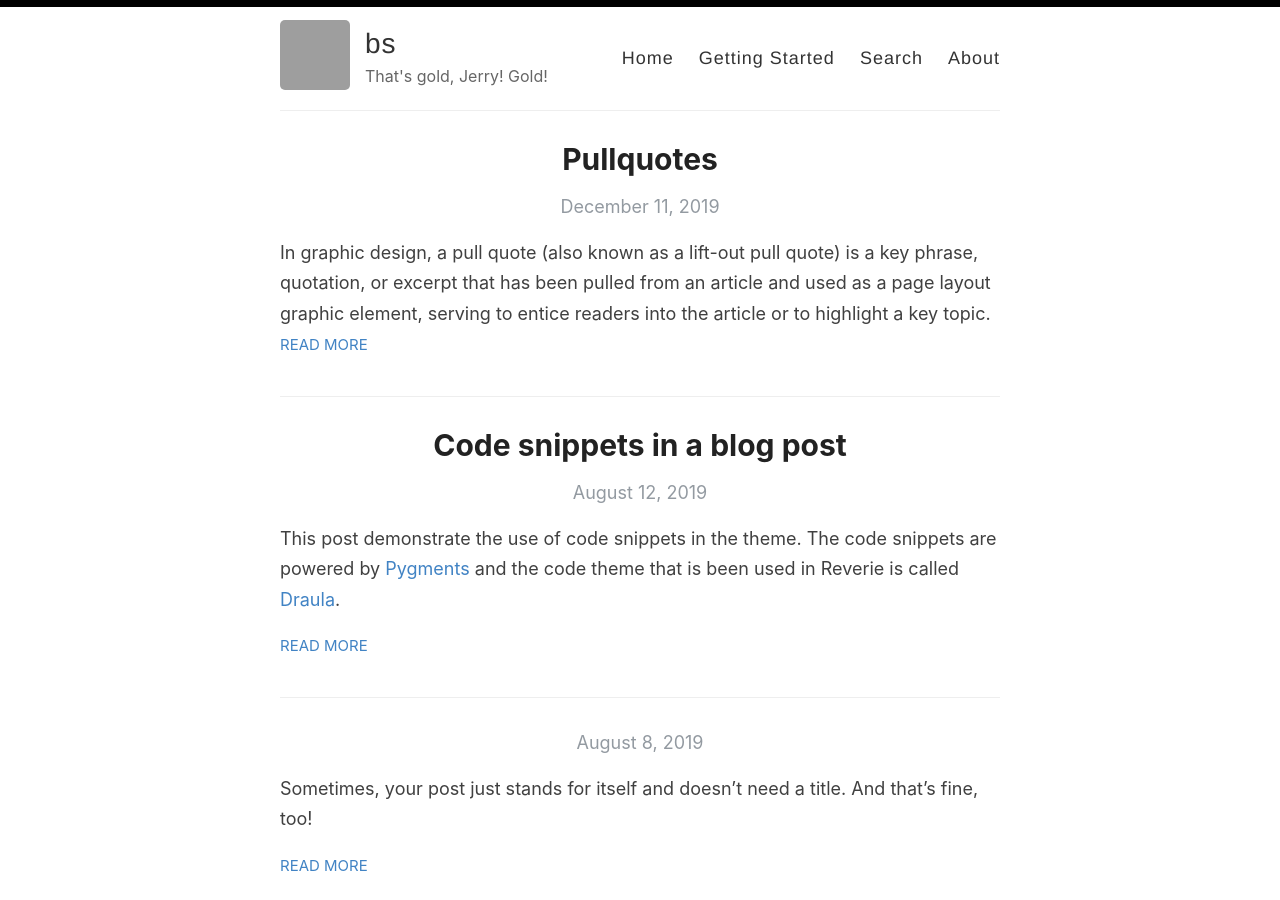
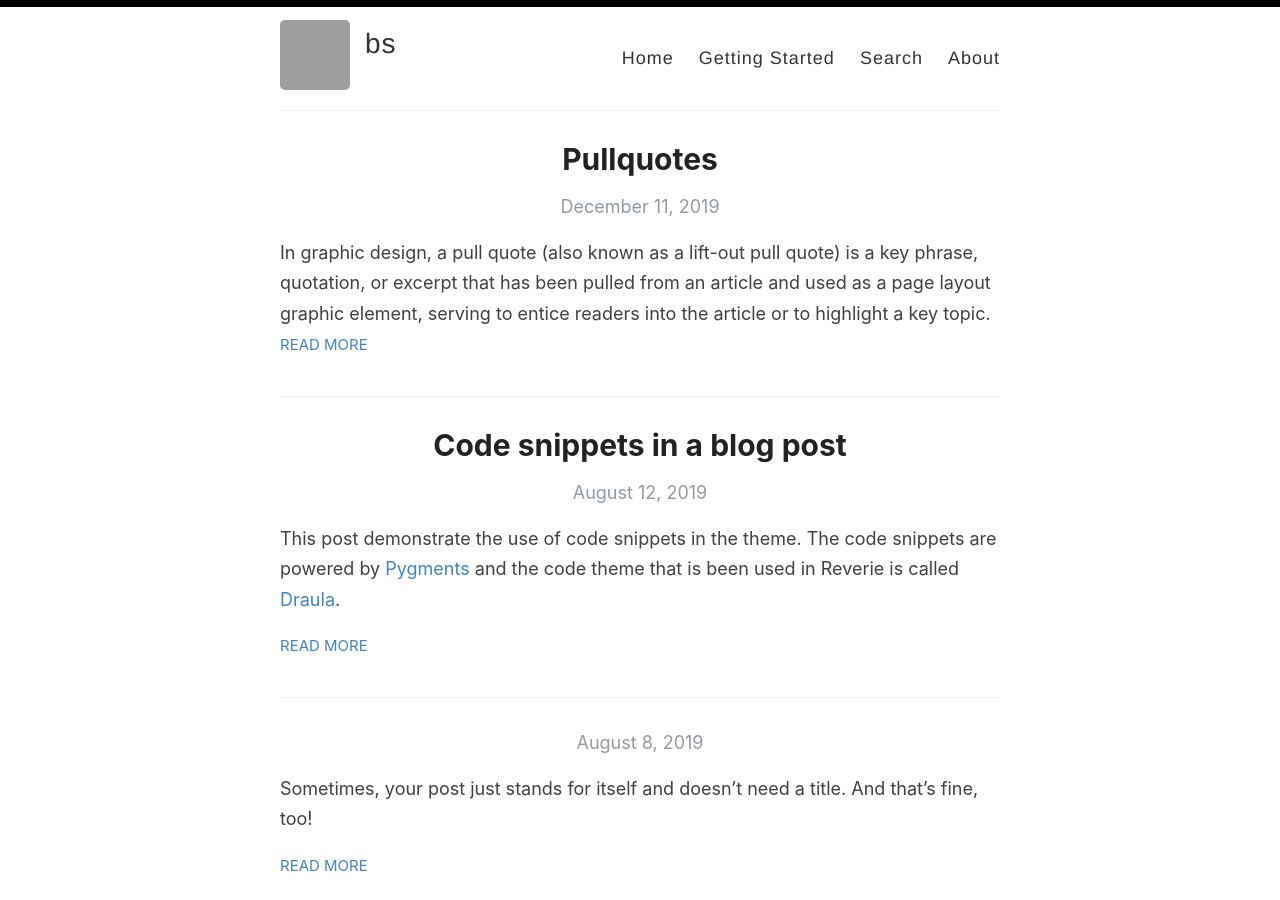
Before and after one commit to br-sn/br-sn.github.io, a Jekyll site: the page built from index.html, in a window 1280 px wide and 900 px high. Built offline with Jekyll 4.4.1, drawn with Linux system fonts in a browser that asks for light colours; the list of posts is cut into pages by our own code; grey boxes are pictures that could not be loaded.

Commit message:
Update _config.yml

```diff
--- a/_config.yml
+++ b/_config.yml
@@ -9,7 +9,7 @@ name: bs
 author: bs
 
 # Short bio or description (displayed in the header)
-description: That's gold, Jerry! Gold!
+description:
 
 # URL of your avatar or profile pic (you could use your GitHub profile pic)
 avatar: https://avatars0.githubusercontent.com/u/39455110?s=460&u=287522e07c6c088815c61088c1ea1a0705dc3975&v=4
```
